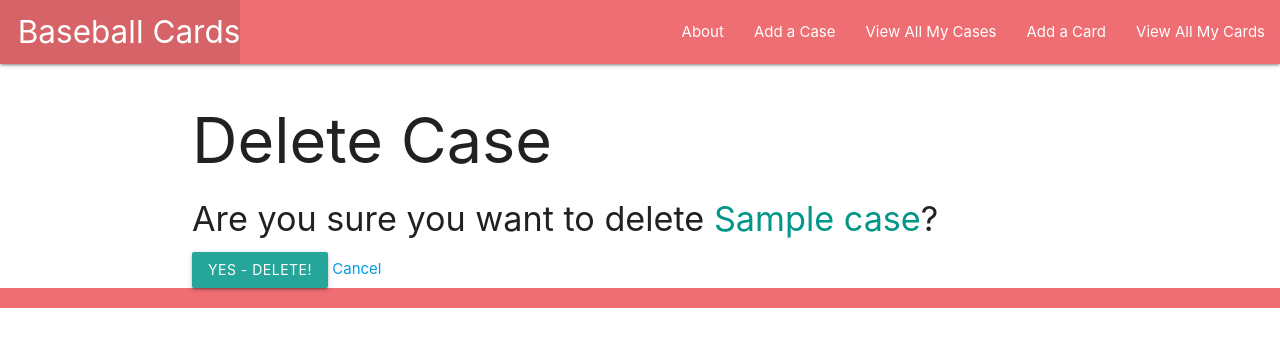
After one commit to hink123/baseball_cards, a Django app: page /cases/1/delete/ in a window 1280 px wide. The commit adds this page. Shown: the top 347 px of the page. Run offline with Django 3.2, Linux system fonts and the light colour scheme; tables that the repository leaves empty hold one stand-in row (values such as "Sample post").

Commit message:
delete cases

```diff
--- /dev/null
+++ b/main_app/templates/main_app/case_confirm_delete.html
@@ -0,0 +1,13 @@
+{% extends 'base.html' %}
+
+{% block content %}
+  <h1>Delete Case</h1>
+
+  <h4>Are you sure you want to delete <span class="teal-text">{{ object.name }}</span>?</h4>
+
+  <form action="" method="POST">
+    {% csrf_token %}
+    <input type="submit" value="Yes - Delete!" class="btn">
+    <a href="{% url 'cases_detail' case.id %}">Cancel</a>
+  </form>
+{% endblock %}
--- a/main_app/templates/main_app/case_detail.html
+++ b/main_app/templates/main_app/case_detail.html
@@ -13,7 +13,7 @@
         </div>
         <div class="card-action">
           <a href="{% url 'cases_update' case.id %}">Edit</a>
-          <a href="">Delete</a>
+          <a href="{% url 'cases_delete' case.id %}">Delete</a>
         </div>
       </div>
     </div>
--- a/main_app/urls.py
+++ b/main_app/urls.py
@@ -14,4 +14,5 @@ urlpatterns = [
     path('cases/create/', views.CaseCreate.as_view(), name='cases_create'),
     path('cases/<int:pk>', views.CaseDetail.as_view(), name='cases_detail'),
     path('cases/<int:pk>/update/', views.CaseUpdate.as_view(), name='cases_update'),
+    path('cases/<int:pk>/delete/', views.CaseDelete.as_view(), name='cases_delete'),
 ]
--- a/main_app/views.py
+++ b/main_app/views.py
@@ -59,3 +59,7 @@ class CaseCreate(CreateView):
 class CaseUpdate(UpdateView):
     model = Case
     fields = ['name', 'value']
+
+class CaseDelete(DeleteView):
+    model = Case
+    success_url = '/cases/'
```
